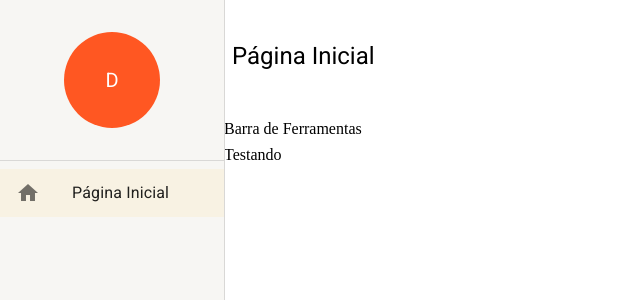
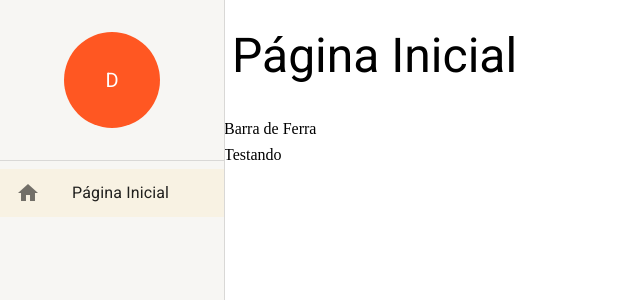
Before and after one commit to TriGaucho/job3-mt-client, a React (Create React App) app: page /pagina-inicial in a window 1280 px wide. Shown: the top 300 px of the page, without its empty margins (0-640 px from the left). Built offline with nearby package versions, Linux system fonts and the light colour scheme.

Commit message:
featire: configuração barra tarefa e tipografia

```diff
--- a/src/pages/dashboard/Dashboard.tsx
+++ b/src/pages/dashboard/Dashboard.tsx
@@ -3,7 +3,7 @@
 
 export const Dashboard = () => {
   return (
-    <LayoutBaseDePagina titulo='Página Inicial'>
+    <LayoutBaseDePagina titulo='Página Inicial' barraDeFerramentas={<>Barra de Ferra</>}>
         Testando
     </LayoutBaseDePagina>
   );
--- a/src/shared/layouts/LayoutBaseDePagina.tsx
+++ b/src/shared/layouts/LayoutBaseDePagina.tsx
@@ -1,35 +1,46 @@
+import { ReactNode } from 'react';
 import { Icon, IconButton, Typography, useTheme, useMediaQuery } from '@mui/material';
 import { Box } from '@mui/system';
 import { useDrawerContext } from '../contexts';
 
 interface ILayoutBaseDePaginaProps {
   titulo: string
+  barraDeFerramentas?: ReactNode
   children: React.ReactNode
 }
-export const LayoutBaseDePagina: React.FC<ILayoutBaseDePaginaProps> = ({ children, titulo }) => {
+export const LayoutBaseDePagina: React.FC<ILayoutBaseDePaginaProps> = ({ children, titulo, barraDeFerramentas }) => {
   const theme = useTheme();
   const smDown = useMediaQuery(theme.breakpoints.down('sm')); // Monioramento do tamanho da tela para quando menor que SM
+  const mdDown = useMediaQuery(theme.breakpoints.down('md')); // Monioramento do tamanho da tela para quando menor que MD
   const { toggleDrawerOpen } = useDrawerContext();
 
   return (
     <Box height="100%" display='flex' flexDirection="column" gap={1}>
-      <Box padding={1} display='flex' alignItems='center' height={theme.spacing(12)} gap={1}>
+      <Box padding={1} display='flex' alignItems='center' gap={1} height={theme.spacing(smDown ? 6 : mdDown ? 8 : 12)} >
         {smDown && (
           <IconButton onClick={toggleDrawerOpen}>
             <Icon>menu</Icon>
           </IconButton>
         )}
 
-        <Typography variant='h5'>
+        <Typography
+          variant={smDown ? 'h5' : mdDown ? 'h4' : 'h3'}
+          overflow='hidden' //não quebra o texto
+          whiteSpace='nowrap' //não quebra linha
+          textOverflow='ellipsis' //coloca tras pontinhos ao final do texto
+        >
           {titulo}
         </Typography>
       </Box>
 
-      <Box>
-        Barra de Ferramentas
-      </Box>
+      {barraDeFerramentas && (
+        <Box>
+          {barraDeFerramentas}
+        </Box>
+      )}
 
-      <Box>
+      {/* flex={1} ocupa todo resto do BOX / overflow='auto' controle de rolagem */}
+      <Box flex={1} overflow='auto'>
         {children}
       </Box>
     </Box>
```
